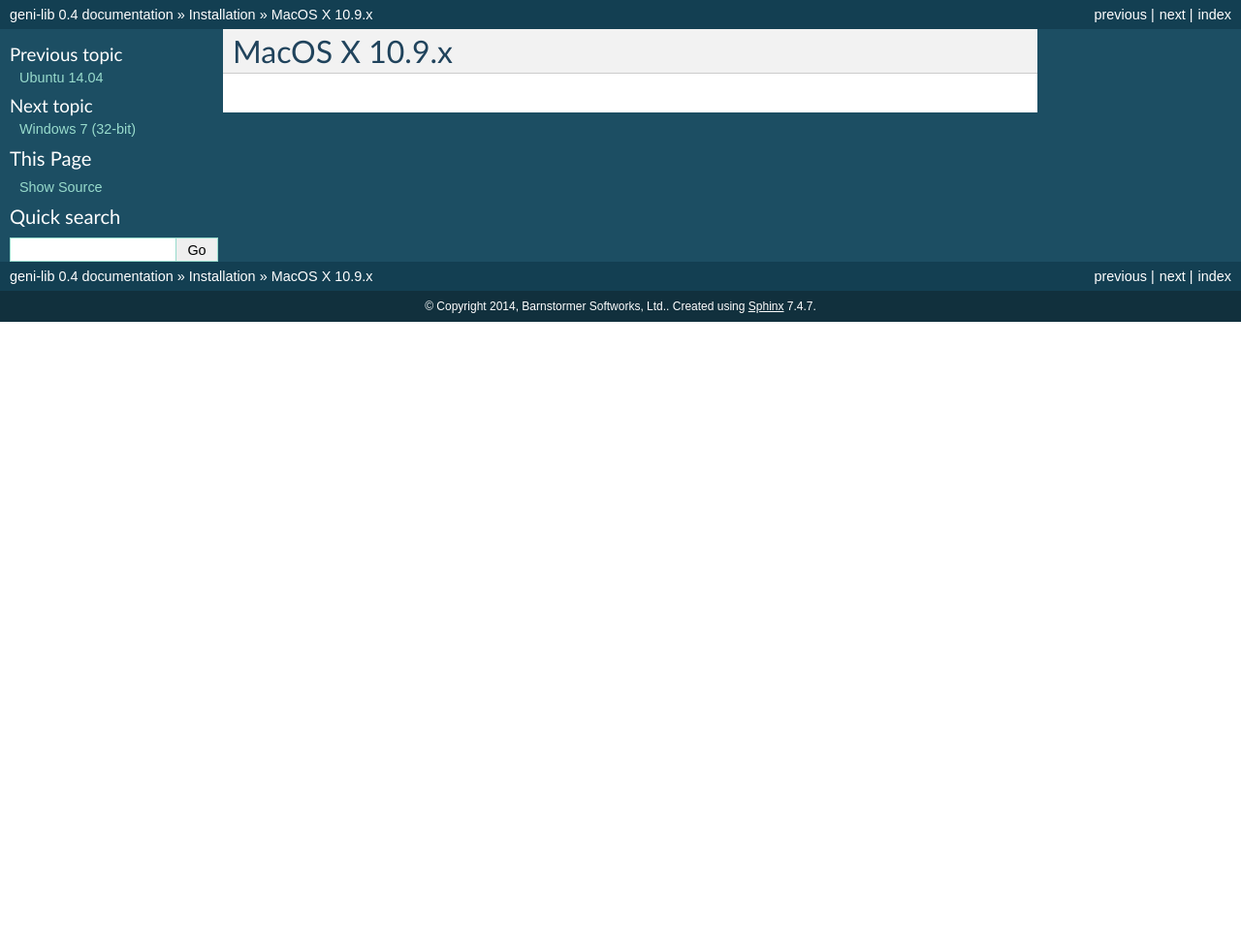
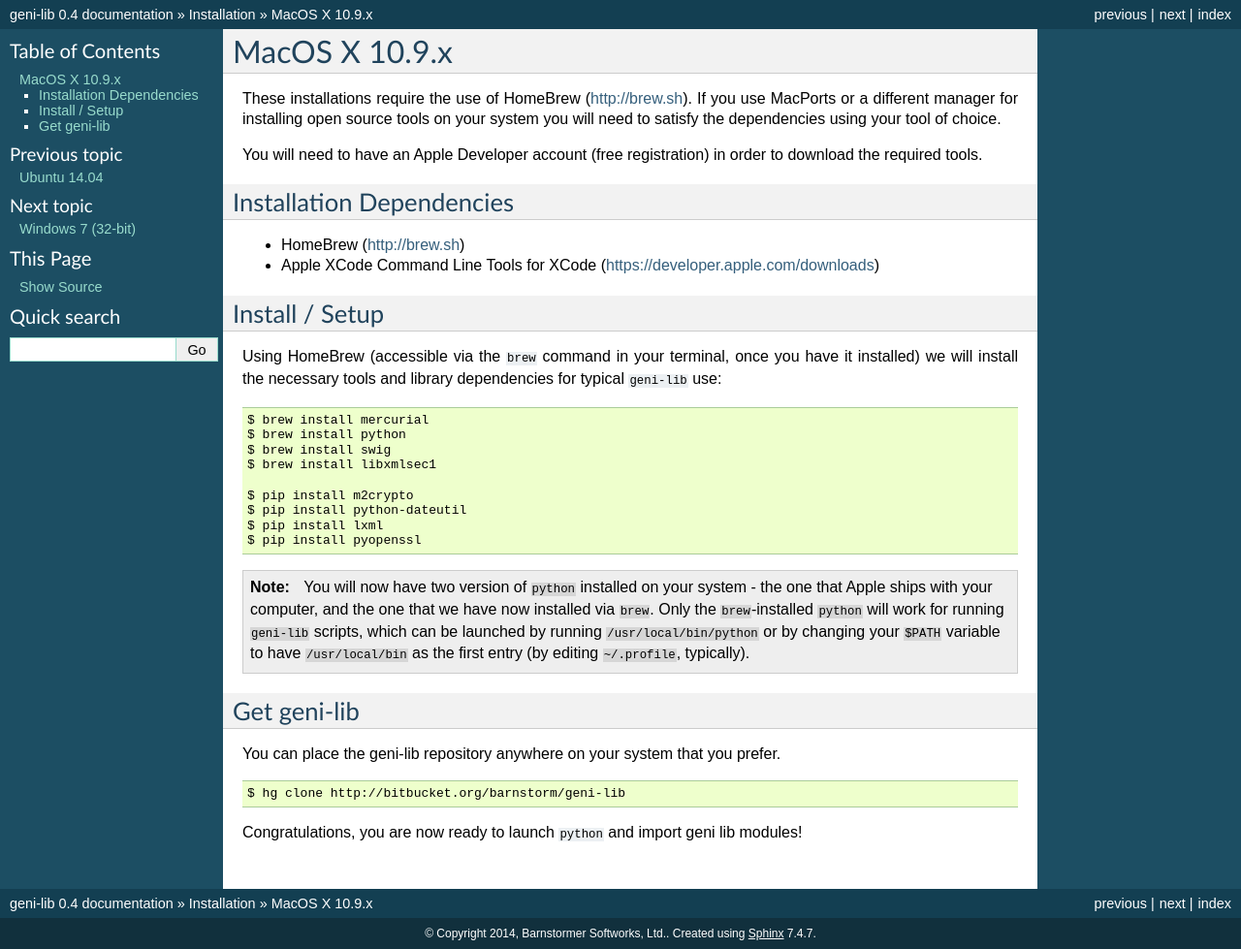
Before and after one commit to kaimast/geni-lib3, a Sphinx documentation site: the page built from docs/source/intro/macosx.rst, in a window 1280 px wide. Shown: the whole page at 97% size. Built offline with Sphinx 7.4.7, drawn with Linux system fonts in a browser that asks for light colours; pages that are not in the unit, such as notebooks, are missing from menus; before the commit the page ends 900 px from its top, so only the background shows below that.

Commit message:
MacOS X instructions

```diff
--- a/docs/source/intro/macosx.rst
+++ b/docs/source/intro/macosx.rst
@@ -1,2 +1,52 @@
 MacOS X 10.9.x
 ==============
+
+These installations require the use of HomeBrew (http://brew.sh).  If you use
+MacPorts or a different manager for installing open source tools on your system
+you will need to satisfy the dependencies using your tool of choice.
+
+You will need to have an Apple Developer account (free registration) in order to download
+the required tools.
+
+=========================
+Installation Dependencies
+=========================
+
+* HomeBrew (http://brew.sh)
+* Apple XCode Command Line Tools for XCode (https://developer.apple.com/downloads)
+
+===============
+Install / Setup
+===============
+
+Using HomeBrew (accessible via the ``brew`` command in your terminal, once you have it installed)
+we will install the necessary tools and library dependencies for typical ``geni-lib`` use::
+
+  $ brew install mercurial
+  $ brew install python
+  $ brew install swig
+  $ brew install libxmlsec1
+
+  $ pip install m2crypto
+  $ pip install python-dateutil
+  $ pip install lxml
+  $ pip install pyopenssl
+
+.. note::
+  You will now have two version of ``python`` installed on your system - the one that Apple ships
+  with your computer, and the one that we have now installed via ``brew``.  Only the ``brew``-installed
+  ``python`` will work for running ``geni-lib`` scripts, which can be launched by running
+  ``/usr/local/bin/python`` or by changing your ``$PATH`` variable to have ``/usr/local/bin`` as the
+  first entry (by editing ``~/.profile``, typically).
+
+============
+Get geni-lib
+============
+
+You can place the geni-lib repository anywhere on your system that you prefer.
+
+::
+
+  $ hg clone http://bitbucket.org/barnstorm/geni-lib
+
+Congratulations, you are now ready to launch ``python`` and import geni lib modules!
```
